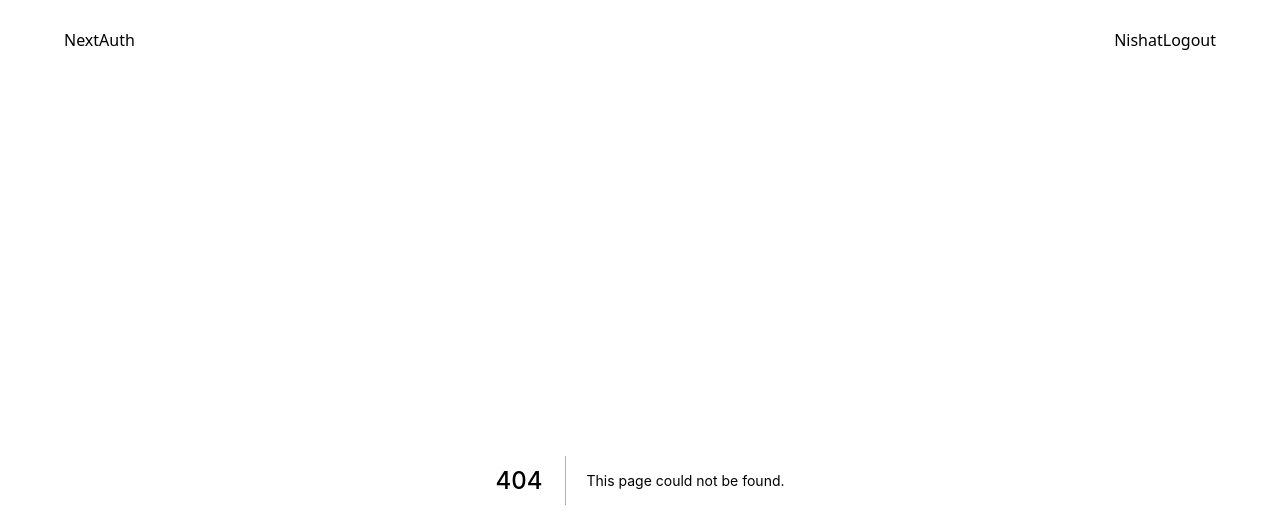
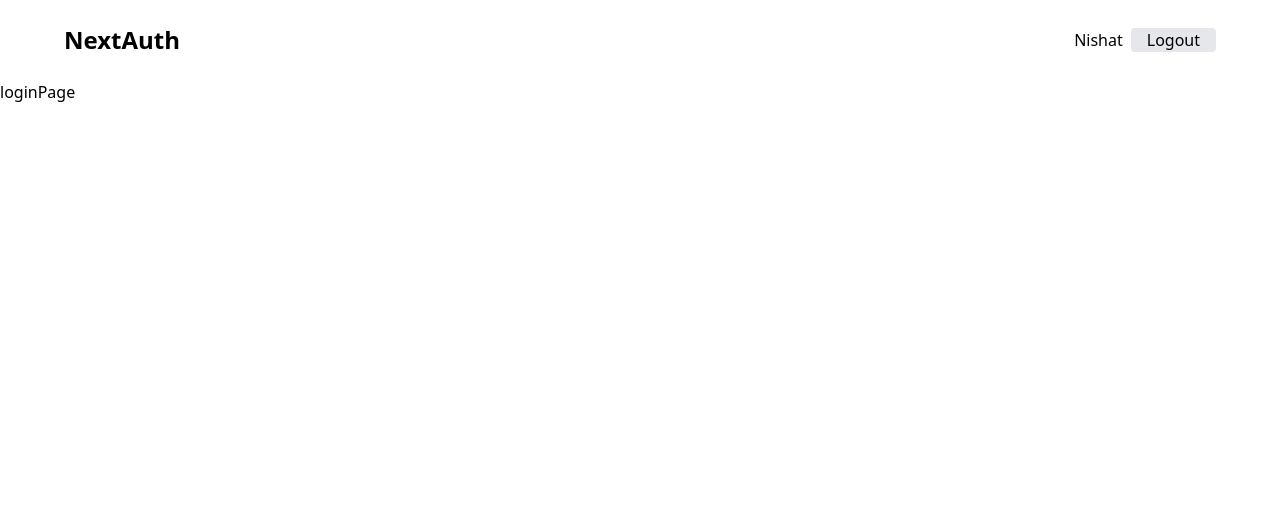
Before and after one commit to NishatFariza/next-auth-playground, a Next.js app: page /auth/login in a window 1280 px wide. Before the commit this address had no page. Shown: the top 528 px of the page. Built offline with nearby package versions, Linux system fonts and the light colour scheme.

Commit message:
wip:loginPage

```diff
--- a/src/components/Navbar.tsx
+++ b/src/components/Navbar.tsx
@@ -5,13 +5,13 @@ const Navbar = () => {
   return (
     <div className=" max-w-6xl mx-auto flex justify-between items-center h-20">
       <Link href={`/`}>
-        <a>NextAuth</a>
-          </Link>
+        <a className="text-2xl font-semibold">NextAuth</a>
+      </Link>
 
-          <nav className="flex ">
-              <p>Nishat</p>
-              <button>Logout</button>
-          </nav>
+      <nav className="flex items-center gap-2">
+        <p>Nishat</p>
+        <button className="bg-gray-200 px-4 rounded">Logout</button>
+      </nav>
     </div>
   );
 };
--- /dev/null
+++ b/src/pages/auth/login.tsx
@@ -0,0 +1,7 @@
+import React from "react";
+
+const loginPage = () => {
+  return <div>loginPage</div>;
+};
+
+export default loginPage;
```
